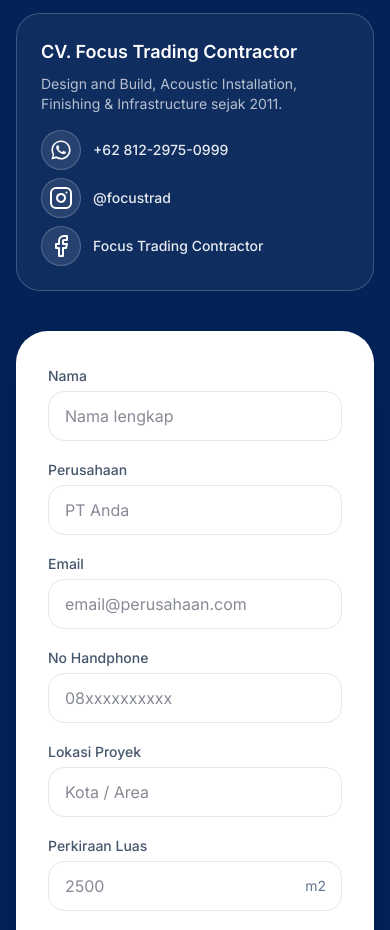
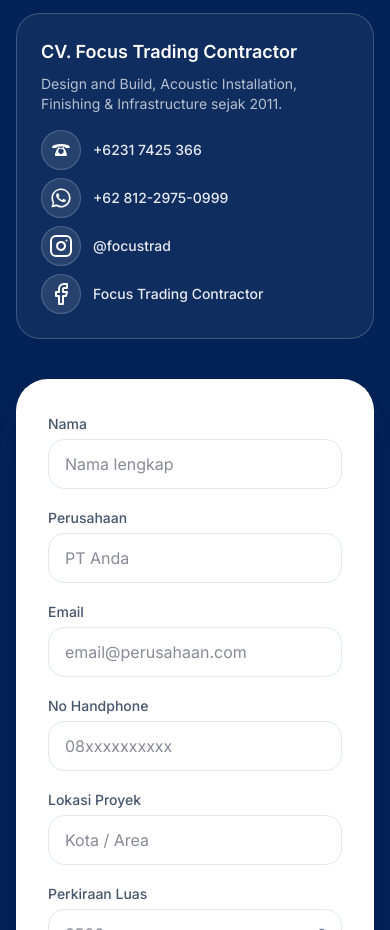
Before and after one commit to devferi/focus-website, a Next.js app: page / in a window 390 px wide. Shown: the part 4300-5230 px from the top of the page. Built offline with nearby package versions, Linux system fonts and the light colour scheme; no server answers.

Commit message:
feat(Contact): add telephone link with icon to contact section

```diff
--- a/src/components/Contact.tsx
+++ b/src/components/Contact.tsx
@@ -293,6 +293,13 @@
               <p className="font-semibold text-lg">CV. Focus Trading Contractor</p>
               <p className="text-white/70 mt-2">Design and Build, Acoustic Installation, Finishing & Infrastructure sejak 2011.</p>
               <div className="mt-4 space-y-2">
+                <a href="tel:+62317425366" className="flex items-center gap-3 text-white/90 hover:text-white">
+                  <span className="inline-flex items-center justify-center w-10 h-10 rounded-full bg-white/10 text-white border border-white/20">
+                    <img src="/telephone_icon_white.svg" alt="Telephone" className="w-6 h-6" />
+                  </span>
+                  <span className="font-medium">+6231 7425 366</span>
+                </a>
+
                 <a href="https://wa.me/6281229750999" target="_blank" className="flex items-center gap-3 text-white/90 hover:text-white" rel="noreferrer">
                   <span className="inline-flex items-center justify-center w-10 h-10 rounded-full bg-white/10 text-white border border-white/20">
                     <WhatsAppIcon className="w-6 h-6" />
```
Also changed, not shown: public/telephone_icon_white.svg (added).
